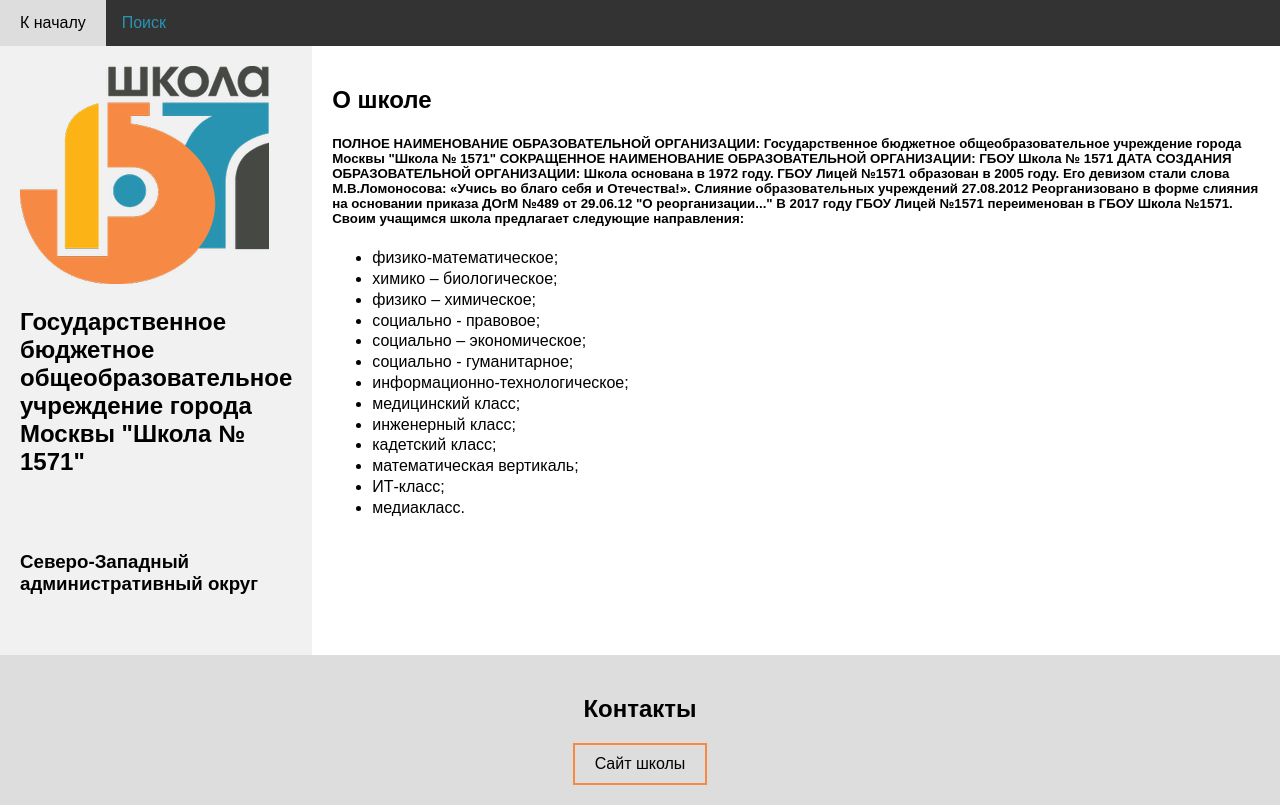
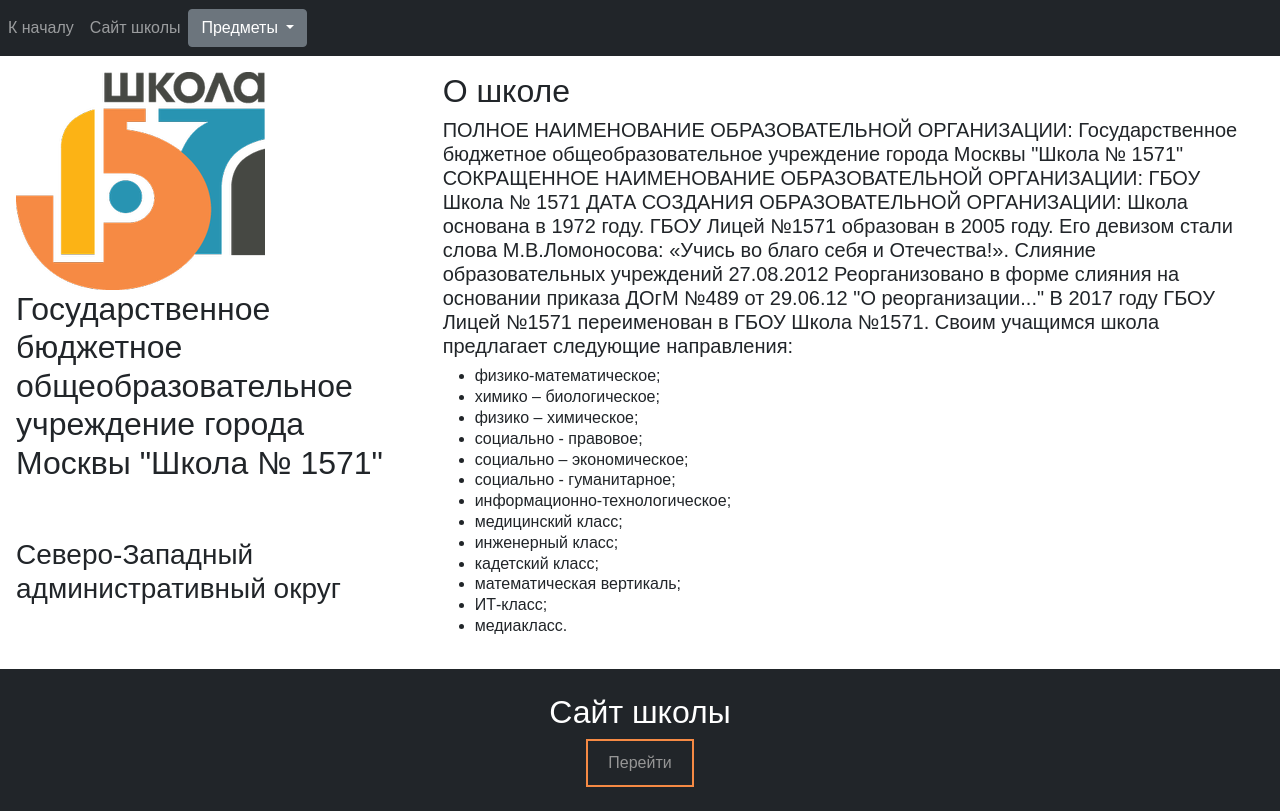
Before and after one commit to Affamen/mySchool, a plain HTML site: page index.html in a window 1280 px wide. Drawn offline with nearby package versions, Linux system fonts and the light colour scheme.

Commit message:
bootstrap update

```diff
--- a/index.html
+++ b/index.html
@@ -4,42 +4,45 @@
     <title>Page Title</title>
     <meta charset="UTF-8">
     <meta name="viewport" content="width=device-width, initial-scale=1">
+    <link href="https://cdn.jsdelivr.net/npm/bootstrap@5.1.3/dist/css/bootstrap.min.css" rel="stylesheet">
+    <script src="https://cdn.jsdelivr.net/npm/bootstrap@5.1.3/dist/js/bootstrap.bundle.min.js"></script>
     <link rel="stylesheet" href="style.css">
 </head>
 <body>
 
-<div class="navbar">
-    <a href="https://affamen.github.io/mySite/#">К началу</a>
+<div class="navbar navbar-expand-sm bg-dark navbar-dark sticky-top">
+    <ul class="navbar-nav">
+        <li class="nav-item">
+            <a class="nav-link" href="index.html">К началу</a>
+        </li>
+        <li class="nav-item">
+            <a class="nav-link" href="https://lyc1571sz.mskobr.ru/info_edu/basics/#/">Сайт школы</a>
+        </li>
+    </ul>
+
+
     <div class="dropdown">
-        <button class="dropbtn">Поиск
-            <i class="fa fa-caret-down"></i>
-        </button>
-        <div class="dropdown-content">
-            <div class="row">
-                <div class="column">
-                    <h3>Учебные заведения</h3>
-                    <a href="https://lyc1571sz.mskobr.ru/info_edu/basics/#/">Школа</a>
-                    <a href="https://www.sechenov.ru/">Университет</a>
-                    <a href="https://www.google.com/">Самообразование</a>
-                </div>
-                <div class="column">
-                    <h3>Предметы</h3>
-                    <a href="https://ru.wikipedia.org/wiki/%D0%9C%D0%B0%D1%82%D0%B5%D0%BC%D0%B0%D1%82%D0%B8%D0%BA%D0%B0">Математика</a>
-                    <a href="https://ru.wikipedia.org/wiki/%D0%A4%D0%B8%D0%B7%D0%B8%D0%BA%D0%B0">Физика</a>
-                    <a href="https://ru.wikipedia.org/wiki/%D0%A5%D0%B8%D0%BC%D0%B8%D1%8F">Химия</a>
-                </div>
-            </div>
-        </div>
+        <a class="btn btn-secondary dropdown-toggle" href="#" role="button" id="dropdownMenuLink" data-bs-toggle="dropdown" aria-expanded="false">
+            Предметы
+        </a>
+
+        <ul class="dropdown-menu" aria-labelledby="dropdownMenuLink">
+            <li><a class="dropdown-item" href="https://lyc1571sz.mskobr.ru/info_edu/basics/#/">Школа</a></li>
+            <li><a class="dropdown-item" href="https://www.sechenov.ru/">Университет</a></li>
+            <li><a class="dropdown-item" href="https://www.google.com/">Самообразование</a></li>
+        </ul>
     </div>
 </div>
 
+
+<div class="container-fluid">
     <div class="row">
-    <div class="side">
+        <div class="col-4 bg-white text-dark p-3">
             <img src="1571_copy.png" alt="">
             <h2>Государственное бюджетное общеобразовательное учреждение города Москвы "Школа № 1571"</h2><br><br>
             <h3>Северо-Западный административный округ<br><br> </h3>
         </div>
-    <div class="main">
+        <div class="col-8 bg-white text-gray p-3">
             <h2>О школе</h2>
             <h5>ПОЛНОЕ НАИМЕНОВАНИЕ ОБРАЗОВАТЕЛЬНОЙ ОРГАНИЗАЦИИ:
                 Государственное бюджетное общеобразовательное учреждение города Москвы "Школа № 1571"
@@ -72,14 +75,15 @@
                 <li><span style="font-size:16px;">математическая вертикаль;</span></li>
                 <li><span style="font-size:16px;">ИТ-класс;</span></li>
                 <li><span style="font-size:16px;">медиакласс.</span></li>
-        </ul><br>
+            </ul>
+        </div>
     </div>
 </div>
 
-<div class="footer">
-    <h2>Контакты</h2>
+<div class="mt-6 p-4 bg-dark text-white text-center">
+    <h2>Сайт школы</h2>
     <div class="link">
-    <a href="https://lyc1571sz.mskobr.ru/info_edu/basics/#/">Сайт школы</a>
+        <a href="https://lyc1571sz.mskobr.ru/info_edu/basics/#/">Перейти</a>
     </div>
 </div>
 
--- a/style.css
+++ b/style.css
@@ -8,7 +8,7 @@ body {
 }
 
 
-.navbar {
+/*.navbar {
     overflow: hidden;
     background-color: #333;
 }
@@ -25,7 +25,7 @@ body {
 .navbar a.right {
     float: right;
 }
-
+*/
 .navbar a:hover {
     background-color: #ddd;
     color: black;
@@ -48,7 +48,7 @@ body {
     background-color: white;
     padding: 20px;
 }
-
+/*
 .dropdown {
     float: left;
     overflow: hidden;
@@ -110,7 +110,7 @@ body {
 .column a:hover {
     background-color: #ddd;
 }
-
+*/
 
 .footer {
     margin: 0;
@@ -121,7 +121,7 @@ body {
 
 .link a:link, .link a:visited {
     background-color: rgba(0,0,0,0);
-    color: black;
+    color: #969696;
     border: 2px solid #f68a44;
     padding: 10px 20px;
     text-align: center;
```
Lines whose indentation alone changed are shown as unchanged.
